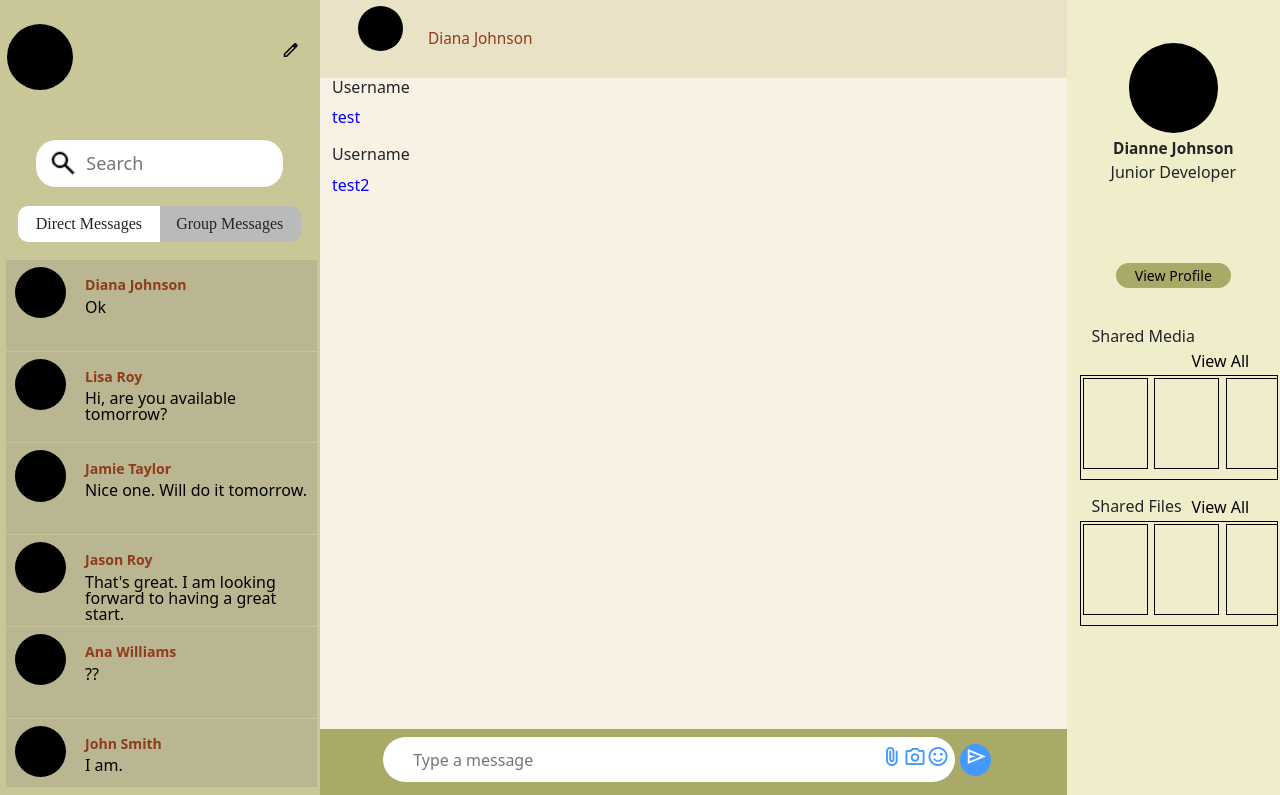
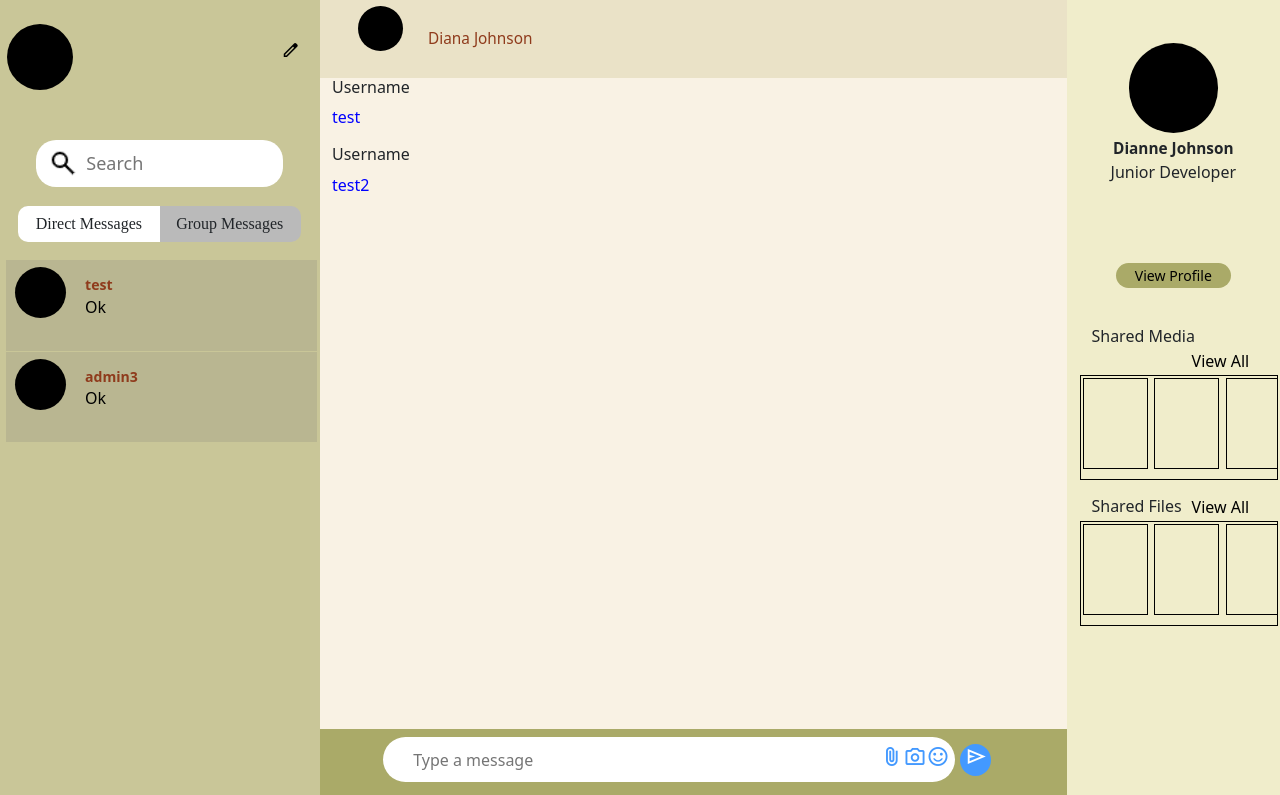
Before and after one commit to makifcevik/learnbook, a Python web app: template src/templates/chat_page.html in a window 1280 px wide. Shown: the part 86-881 px from the top of the page. Run offline with Jinja, Linux system fonts and the light colour scheme; the template is opened without the code that fills it: most values are stand-ins (such as "Sample title", 1, 10 or a date in 2020); some libraries are stand-ins or nearby versions.

Commit message:
added chat start, join, leave

```diff
--- a/src/templates/chat_page.html
+++ b/src/templates/chat_page.html
@@ -153,13 +153,13 @@
 
                 <div class="col chats-column">
 
-                    <button class="row private-chat">
+                    <button class="row private-chat" id="start-chat">
                         <div class="private-chat-pic">
                             <img src="" alt="">
                         </div>
                         <div class="col private-chat-info">
-                            <div class="row private-name">
-                                Diana Johnson
+                            <div class="row private-name" id="start-chat__name">
+                                test
                                 <!-- Name goes here -->
                             </div>
                             <div class="row private-latest-msg">
@@ -168,83 +168,17 @@
                             </div>
                         </div>
                     </button>
-
-                    <button class="row private-chat">
+                    <button class="row private-chat" id="start-chat2">
                         <div class="private-chat-pic">
                             <img src="" alt="">
                         </div>
                         <div class="col private-chat-info">
-                            <div class="row private-name">
-                                Lisa Roy
+                            <div class="row private-name" id="start-chat__name2">
+                                admin3
                                 <!-- Name goes here -->
                             </div>
                             <div class="row private-latest-msg">
-                                Hi, are you available tomorrow?
-                                <!-- Latest message here -->
-                            </div>
-                        </div>
-                    </button>
-
-                    <button class="row private-chat">
-                        <div class="private-chat-pic">
-                            <img src="" alt="">
-                        </div>
-                        <div class="col private-chat-info">
-                            <div class="row private-name">
-                                Jamie Taylor
-                                <!-- Name goes here -->
-                            </div>
-                            <div class="row private-latest-msg">
-                                Nice one.
-                                Will do it tomorrow.
-                                <!-- Latest message here -->
-                            </div>
-                        </div>
-                    </button>
-
-                    <button class="row private-chat">
-                        <div class="private-chat-pic">
-                            <img src="" alt="">
-                        </div>
-                        <div class="col private-chat-info">
-                            <div class="row private-name">
-                                Jason Roy
-                                <!-- Name goes here -->
-                            </div>
-                            <div class="row private-latest-msg">
-                                That's great. I am looking forward to having a great start.
-                                <!-- Latest message here -->
-                            </div>
-                        </div>
-                    </button>
-
-                    <button class="row private-chat">
-                        <div class="private-chat-pic">
-                            <img src="" alt="">
-                        </div>
-                        <div class="col private-chat-info">
-                            <div class="row private-name">
-                                Ana Williams
-                                <!-- Name goes here -->
-                            </div>
-                            <div class="row private-latest-msg">
-                                ??
-                                <!-- Latest message here -->
-                            </div>
-                        </div>
-                    </button>
-
-                    <button class="row private-chat">
-                        <div class="private-chat-pic">
-                            <img src="" alt="">
-                        </div>
-                        <div class="col private-chat-info">
-                            <div class="row private-name">
-                                John Smith
-                                <!-- Name goes here -->
-                            </div>
-                            <div class="row private-latest-msg">
-                                I am.
+                                Ok
                                 <!-- Latest message here -->
                             </div>
                         </div>
@@ -405,6 +339,7 @@
     </div>
 
     <script>
+        var current_username = "{{ current_username }}";
         var x = $(".nav-01").outerHeight();
         var y = $(".chat-box-header").outerHeight();
         var h = window.innerHeight;
```
Also changed, not shown: src/server.py (+69 -16 lines), src/static/javascript/chat.js (+69 -7 lines).
